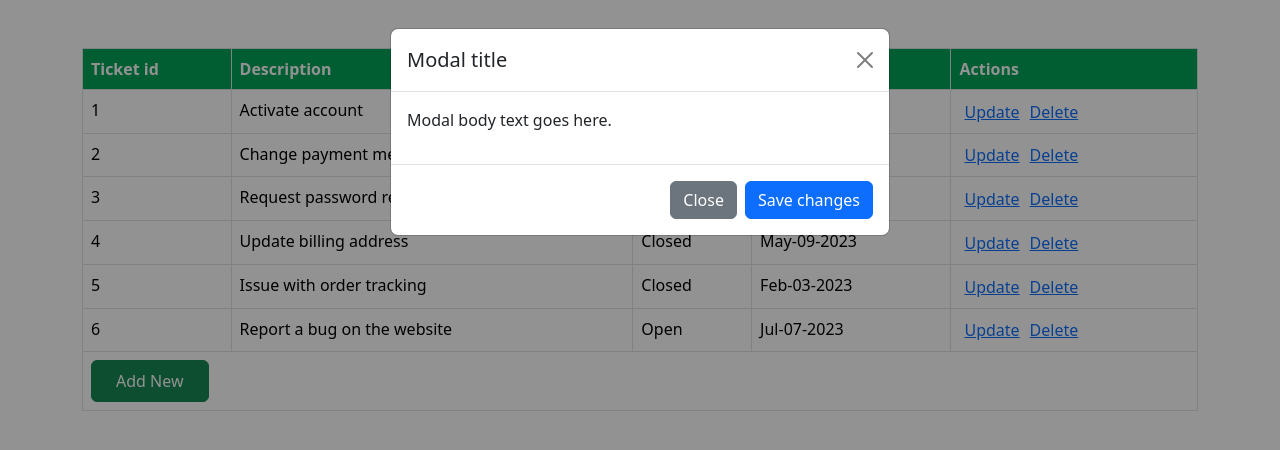
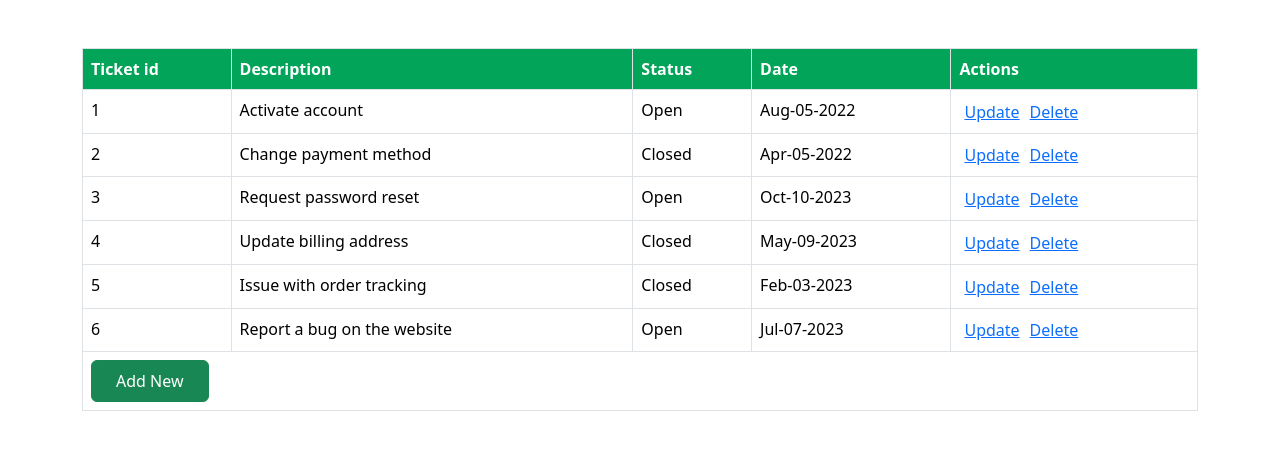
Before and after one commit to waleedlh10/net_angular_crud, an Angular app in the folder front_app/: page /tickets in a window 1280 px wide. Shown: the top 450 px of the page. Built offline with nearby package versions, Linux system fonts and the light colour scheme.

Commit message:
delete ticket frontend part

```diff
--- a/front_app/src/app/components/feature/modal/modal.component.html
+++ b/front_app/src/app/components/feature/modal/modal.component.html
@@ -1,20 +1,19 @@
-<div class="bg_hider" [ngClass]="show ? 'show' : ''" (click)="hide()">
-</div>
-
-<div class="modal d-block" [ngClass]="show ? 'show' : ''">
-    <div class="modal-dialog">
+<div #modal class="modal fade" [ngClass]="show_modal ? 'show' : ''" tabindex="-1" role="dialog">
+    <div class="modal-dialog" role="document">
         <div class="modal-content">
             <div class="modal-header">
-                <h5 class="modal-title">Modal title</h5>
-                <button type="button" class="btn-close"></button>
+                <h5 class="modal-title">{{ title }}</h5>
+                <button type="button" class="btn-close" aria-label="Close" (click)="hide()"></button>
             </div>
             <div class="modal-body">
-                <p>Modal body text goes here.</p>
+                <p>{{ bodyContent }}</p>
             </div>
             <div class="modal-footer">
-                <button type="button" class="btn btn-secondary" (click)="hide()">Close</button>
-                <button type="button" class="btn btn-primary" (click)="save()">Save changes</button>
+                <button type="button" class="btn btn-secondary" (click)="hide()">Cancel</button>
+                <button type="button" class="btn btn-success" (click)="confirm()">Delete</button>
             </div>
         </div>
     </div>
 </div>
+
+<div class="bg_hider" [ngClass]="show_modal ? 'show' : ''" (click)="hide()"></div>
--- a/front_app/src/app/components/feature/modal/modal.component.scss
+++ b/front_app/src/app/components/feature/modal/modal.component.scss
@@ -1,3 +1,17 @@
+.modal.show {
+    display: block;
+    opacity: 1;
+}
+
+.modal {
+    width: fit-content;
+    height: fit-content;
+    position: fixed;
+    left: 50%;
+    top: 50%;
+    transform: translate(-50%, -75%);
+}
+
 .bg_hider {
     background-color: rgba(0, 0, 0, 0.428);
     width: 100%;
@@ -14,14 +28,3 @@
         pointer-events: auto;
     }
 }
-
-.modal {
-    opacity: 0;
-    pointer-events: none;
-    transition: all 0.4s;
-
-    &.show {
-        opacity: 1;
-        pointer-events: auto;
-    }
-}
--- a/front_app/src/app/components/feature/modal/modal.component.ts
+++ b/front_app/src/app/components/feature/modal/modal.component.ts
@@ -1,4 +1,11 @@
-import { Component } from '@angular/core';
+import {
+  Component,
+  ElementRef,
+  EventEmitter,
+  Input,
+  Output,
+  ViewChild,
+} from '@angular/core';
 
 @Component({
   selector: 'app-modal',
@@ -6,13 +13,24 @@ import { Component } from '@angular/core';
   styleUrls: ['./modal.component.scss'],
 })
 export class ModalComponent {
-  show: boolean = true;
+  @ViewChild('modal', { static: false }) modal!: ElementRef;
+  @Input() title!: string;
+  @Input() bodyContent!: string;
+  show_modal: boolean = false;
+  @Output() confirmed = new EventEmitter<void>();
 
-  hide() {
-    this.show = false;
+  constructor() {}
+
+  show(): void {
+    this.show_modal = true;
   }
 
-  save() {
+  hide(): void {
+    this.show_modal = false;
+  }
+
+  confirm() {
+    this.confirmed.emit();
     this.hide();
   }
 }
--- a/front_app/src/app/components/feature/table/table.component.html
+++ b/front_app/src/app/components/feature/table/table.component.html
@@ -39,3 +39,8 @@
         </table>
     </div>
 </div>
+
+
+
+<app-modal #modal [title]="confirmation_modal_title" [bodyContent]="confirmation_modal_body"
+    (confirmed)="delete_ticket()"></app-modal>
--- a/front_app/src/app/components/feature/table/table.component.ts
+++ b/front_app/src/app/components/feature/table/table.component.ts
@@ -1,8 +1,9 @@
-import { Component, OnInit } from '@angular/core';
+import { Component, OnInit, ViewChild } from '@angular/core';
 import { TicketsService } from '../../../services/tickets.service';
 import { Ticket } from 'src/app/interfaces/ticket.interface';
 import { TableColumn } from 'src/app/interfaces/table.interface';
 import { Router } from '@angular/router';
+import { ModalComponent } from '../modal/modal.component';
 
 @Component({
   selector: 'app-table',
@@ -12,6 +13,10 @@ import { Router } from '@angular/router';
 export class TableComponent implements OnInit {
   table_columns: TableColumn[] = [];
   table_content: Ticket[] = [];
+  confirmation_modal_title: string = '';
+  confirmation_modal_body: string = '';
+  @ViewChild('modal', { static: false }) modal!: ModalComponent;
+  ticket_selected_id!: number;
 
   constructor(private ticketsService: TicketsService, private router: Router) {}
 
@@ -26,7 +31,11 @@ export class TableComponent implements OnInit {
         this.router.navigate([`/ticket/${ticketId}`]);
         break;
       case 'delete':
-        console.log('Delete ticket:', ticketId);
+        this.confirmation_modal_title = 'Delete Ticket Confirmation';
+        this.confirmation_modal_body =
+          'Are you sure you want to delete this ticket? This action cannot be undone.';
+        this.openModal();
+        this.ticket_selected_id = ticketId;
         break;
       default:
         console.log('Unknown action:', action);
@@ -36,4 +45,13 @@ export class TableComponent implements OnInit {
     console.log('go_to_add_ticket');
     this.router.navigate(['ticket', 'create']);
   }
+
+  openModal(): void {
+    this.modal.show();
+  }
+
+  delete_ticket(): void {
+    if (this.ticket_selected_id)
+      this.ticketsService.delete_ticket(this.ticket_selected_id);
+  }
 }
--- a/front_app/src/app/components/interfaces/dashboard/dashboard.component.html
+++ b/front_app/src/app/components/interfaces/dashboard/dashboard.component.html
@@ -1,5 +1,3 @@
 <div class="col">
     <app-table></app-table>
 </div>
-
-<app-modal></app-modal>
--- a/front_app/src/app/components/interfaces/dashboard/dashboard.component.ts
+++ b/front_app/src/app/components/interfaces/dashboard/dashboard.component.ts
@@ -3,8 +3,6 @@ import { Component } from '@angular/core';
 @Component({
   selector: 'app-dashboard',
   templateUrl: './dashboard.component.html',
-  styleUrls: ['./dashboard.component.scss']
+  styleUrls: ['./dashboard.component.scss'],
 })
-export class DashboardComponent {
-
-}
+export class DashboardComponent {}
--- a/front_app/src/app/services/tickets.service.ts
+++ b/front_app/src/app/services/tickets.service.ts
@@ -107,4 +107,8 @@ export class TicketsService {
       actions: ['update', 'delete'],
     };
   }
+
+  delete_ticket(ticket_id: number) {
+    console.log(`The ticket number ${ticket_id} id deleted successfully`);
+  }
 }
```
